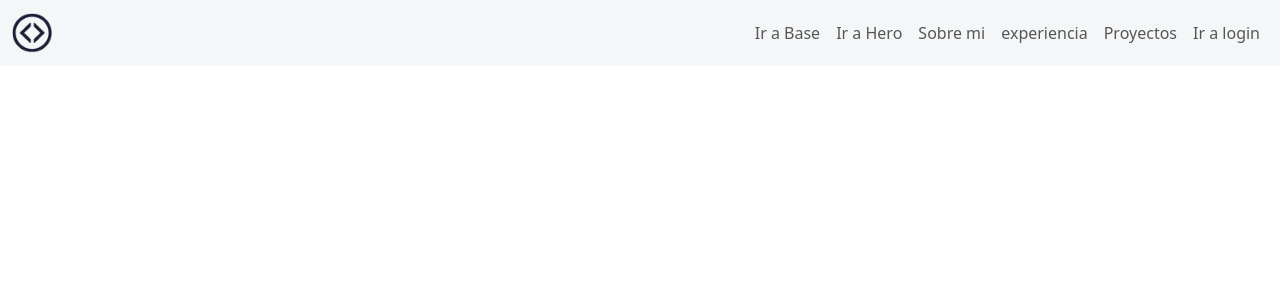
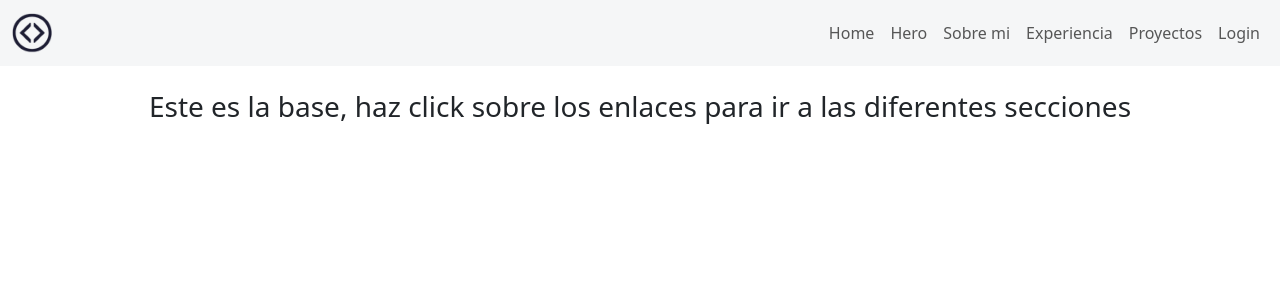
Before and after one commit to choterifa/Tareas-Topicos, a Flask app: page / in a window 1280 px wide. Shown: the top 300 px of the page. Run offline with Flask 3, Linux system fonts and the light colour scheme.

Commit message:
Agregado el mensaje en base

```diff
--- a/app.py
+++ b/app.py
@@ -35,4 +35,4 @@ def login():
 
 
 if __name__ == '__main__':
-    app.run(debug=True)
+    app.run(host='0.0.0.0', port=3000, debug=True)
--- a/templates/base.html
+++ b/templates/base.html
@@ -30,28 +30,32 @@
 
                 <ul class="navbar-nav d-flex justify-content-center align-items-center"> <!--Crear flex y alinear-->
                     <li class="nav-item">
-                        <a class="nav-link" href="/">Ir a Base</a>
+                        <a class="nav-link" href="/">Home</a>
                     </li>
                     <li class="nav-item">
-                        <a class="nav-link" href="/hero">Ir a Hero</a>
+                        <a class="nav-link" href="/hero">Hero</a>
                     </li>
                     <li class="nav-item">
                         <a class="nav-link" href="/sobremi">Sobre mi</a>
                     </li>
                     <li class="nav-item">
-                        <a class="nav-link" href="/experiencia">experiencia</a>
+                        <a class="nav-link" href="/experiencia">Experiencia</a>
                     </li>
                     <li class="nav-item">
                         <a class="nav-link" href="/proyectos">Proyectos</a>
                     </li>
                     <li class="nav-item">
-                        <a class="nav-link" href="/login">Ir a login</a>
+                        <a class="nav-link" href="/login">Login</a>
                     </li>
-
                 </ul>
             </div>
         </div>
     </nav>
+
+    {% block mensaje %}
+    {% import 'overlay.html' as mensaje %}
+    {{ mensaje.overlay() }}
+    {% endblock %}
 
 
     {%block content%}
--- a/templates/experiencia.html
+++ b/templates/experiencia.html
@@ -1,8 +1,9 @@
-{%extends 'sobremi.html'%} <!--extneide de base-->
+{%extends 'base.html'%} <!--extneide de base-->
 
 <!--titulo de la pagina-->
 {%block title%} experiencia {%endblock%}
 
+{% block mensaje %} {%endblock%}
 
 {%block experiencia%}
 <section class="experiencia seccion__clara">
--- a/templates/hero.html
+++ b/templates/hero.html
@@ -2,6 +2,8 @@
 
 <!--titulo de la pagina-->
 {%block title%} Hero {%endblock%}
+{% block mensaje %} {%endblock%}
+
 
 <!--contenido bajo navbar-->
 {%block content%}
--- a/templates/login.html
+++ b/templates/login.html
@@ -2,6 +2,8 @@
 
 <!--titulo de la pagina-->
 {%block title%} Login {%endblock%}
+{% block mensaje %} {%endblock%}
+
 
 {%block login%}
 <div class="forma-container container">
--- a/templates/overlay.html
+++ b/templates/overlay.html
@@ -1,5 +1,3 @@
-{%block overlay%}
-
-
-<h2>Este es la base, haz click sobre los enelaces para ir construyendo la pagina</h2>
-{%endblock%}
+{% macro overlay() %}
+<h3 class="text-center mt-4">Este es la base, haz click sobre los enlaces para ir a las diferentes secciones</h3>
+{% endmacro %}
--- a/templates/proyectos.html
+++ b/templates/proyectos.html
@@ -1,7 +1,9 @@
-{%extends 'experiencia.html'%} <!--extneide de base-->
+{%extends 'base.html'%} <!--extneide de base-->
 
 <!--titulo de la pagina-->
 {%block title%} Proyectos {%endblock%}
+{% block mensaje %} {%endblock%}
+
 
 {%block proyectos%}
 <!-- Proyectos -->
--- a/templates/sobremi.html
+++ b/templates/sobremi.html
@@ -1,7 +1,9 @@
-{%extends 'hero.html'%} <!--extneide de base-->
+{%extends 'base.html'%} <!--extneide de base-->
 
 <!--titulo de la pagina-->
 {%block title%} Sobre mi {%endblock%}
+{% block mensaje %} {%endblock%}
+
 
 <!--contenido bajo navbar-->
 {%block sobremi%}
```
Also changed, not shown: requirements.txt (added, +11 -0 lines).
